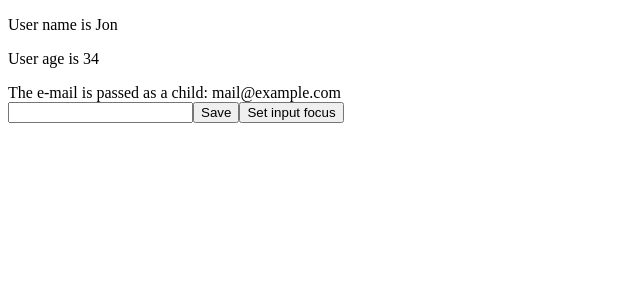
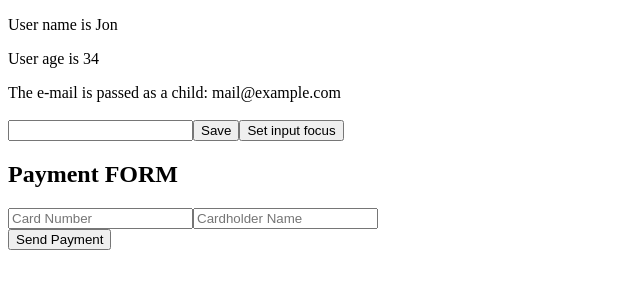
Before and after one commit to DisRachik/react-typescript-rca, a React (Create React App) app: page / in a window 1280 px wide. Shown: the top 300 px of the page, without its empty margins (0-640 px from the left). Built offline with nearby package versions, Linux system fonts and the light colour scheme.

Commit message:
typification for hook useImperativeHandle

```diff
--- a/src/components/App/App.tsx
+++ b/src/components/App/App.tsx
@@ -1,3 +1,4 @@
+import { CheckoutPagePayment } from '../PaymentForm';
 import { TextInput } from '../TextInput';
 import { PropsInput } from '../TextInput/TextInput.types';
 import { User } from '../User';
@@ -22,8 +23,9 @@ export function App() {
   return (
     <>
       {/* <User {...user} /> */}
-      <User {...user} children={text} />
+      <User {...user} children={text} /> <br />
       <TextInput initialValue={input.initialValue} onSave={input.onSave} />
+      <CheckoutPagePayment />
     </>
   );
 }
--- /dev/null
+++ b/src/components/PaymentForm/CheckoutPagePayment.tsx
@@ -0,0 +1,22 @@
+import { useRef } from 'react';
+import { ForwardedPaymentForm, PaymentFormHandleRef } from './PaymentForm';
+
+export function CheckoutPagePayment() {
+  const paymentFormRef = useRef<PaymentFormHandleRef>(null);
+
+  const handlePaymentSubmit = () => {
+    if (!paymentFormRef.current) {
+      return;
+    }
+    const data = paymentFormRef.current.submit();
+    console.log('payment data - ', data);
+  };
+
+  return (
+    <div>
+      <h2>Payment FORM</h2>
+      <ForwardedPaymentForm ref={paymentFormRef} />
+      <button onClick={handlePaymentSubmit}>Send Payment</button>
+    </div>
+  );
+}
--- /dev/null
+++ b/src/components/PaymentForm/PaymentForm.tsx
@@ -0,0 +1,49 @@
+import React, { ForwardedRef, forwardRef, useImperativeHandle, useState } from 'react';
+
+type SendPaymentType = {
+  dataPayment: { [x: string]: string };
+};
+
+type Props = {};
+
+export type PaymentFormHandleRef = {
+  submit: () => SendPaymentType;
+};
+
+// ForwardedRef used for description ref, passed through forwardRef in TypeScript.
+
+export function PaymentForm(props: Props, ref: ForwardedRef<PaymentFormHandleRef>) {
+  const [cardNumber, setCardNumber] = useState('');
+  const [cardOwnerName, setCardOwnerName] = useState('');
+
+  const handleCardNumber = (e: React.ChangeEvent<HTMLInputElement>) => {
+    setCardNumber(e.target.value);
+  };
+
+  const handleCardOwnerName = (e: React.ChangeEvent<HTMLInputElement>) => {
+    setCardOwnerName(e.target.value);
+  };
+
+  useImperativeHandle(ref, () => ({
+    submit: (): SendPaymentType => ({
+      dataPayment: {
+        cardNumber,
+        cardOwnerName,
+      },
+    }),
+  }));
+
+  return (
+    <form>
+      <input type="text" value={cardNumber} onChange={handleCardNumber} placeholder="Card Number" />
+      <input
+        type="text"
+        value={cardOwnerName}
+        onChange={handleCardOwnerName}
+        placeholder="Cardholder Name"
+      />
+    </form>
+  );
+}
+
+export const ForwardedPaymentForm = forwardRef<PaymentFormHandleRef, Props>(PaymentForm);
--- /dev/null
+++ b/src/components/PaymentForm/index.ts
@@ -0,0 +1 @@
+export { CheckoutPagePayment } from './CheckoutPagePayment';
```
